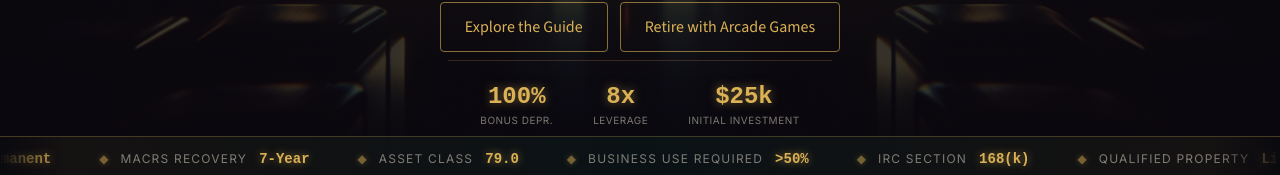
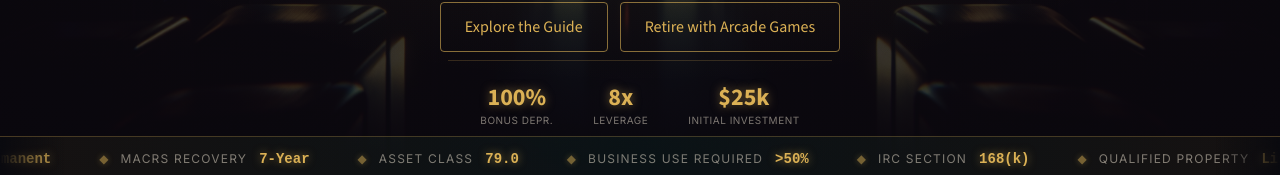
Before and after one commit to kennysabangan/arcade-tax-guide, a React (Vite) app: page / in a window 1280 px wide. Shown: the part 569-744 px from the top of the page. Built offline with nearby package versions, Linux system fonts and the light colour scheme; what @react-pdf/renderer would draw is missing.

Commit message:
Fix stats values not showing: use inline color style, drop font-mono

```diff
--- a/src/pages/HomePage.jsx
+++ b/src/pages/HomePage.jsx
@@ -80,8 +80,8 @@ function Hero() {
           {stats.map((s, i) => (
             <div key={i} className="text-center">
               <div
-                className="text-gold font-bold font-mono text-xl sm:text-2xl leading-none mb-1"
-                style={{ textShadow: '0 0 10px rgba(219,177,85,0.5)' }}
+                className="font-bold text-xl sm:text-2xl leading-none mb-1"
+                style={{ color: '#dbb155', textShadow: '0 0 10px rgba(219,177,85,0.5)' }}
               >
                 {s.value}
               </div>
```
